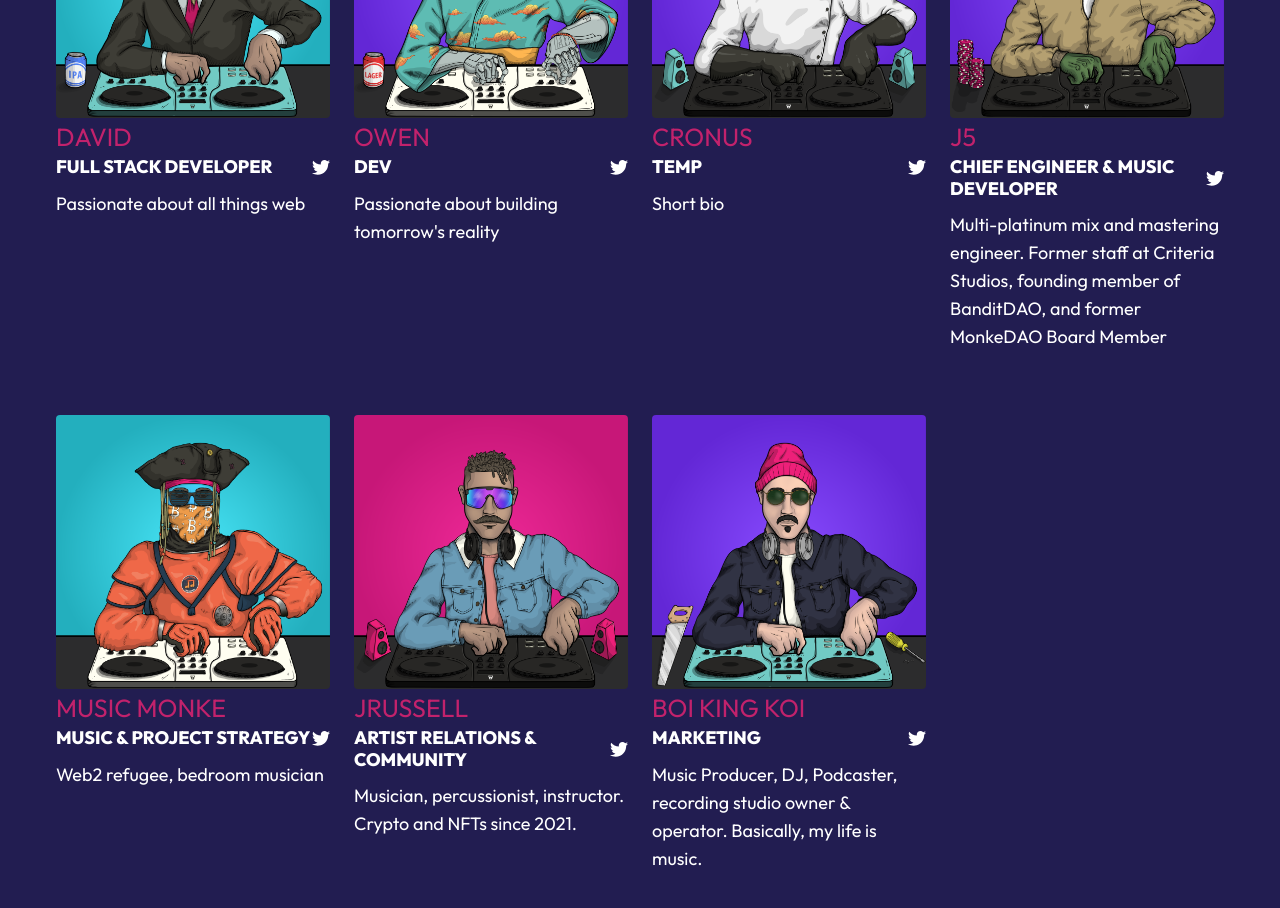
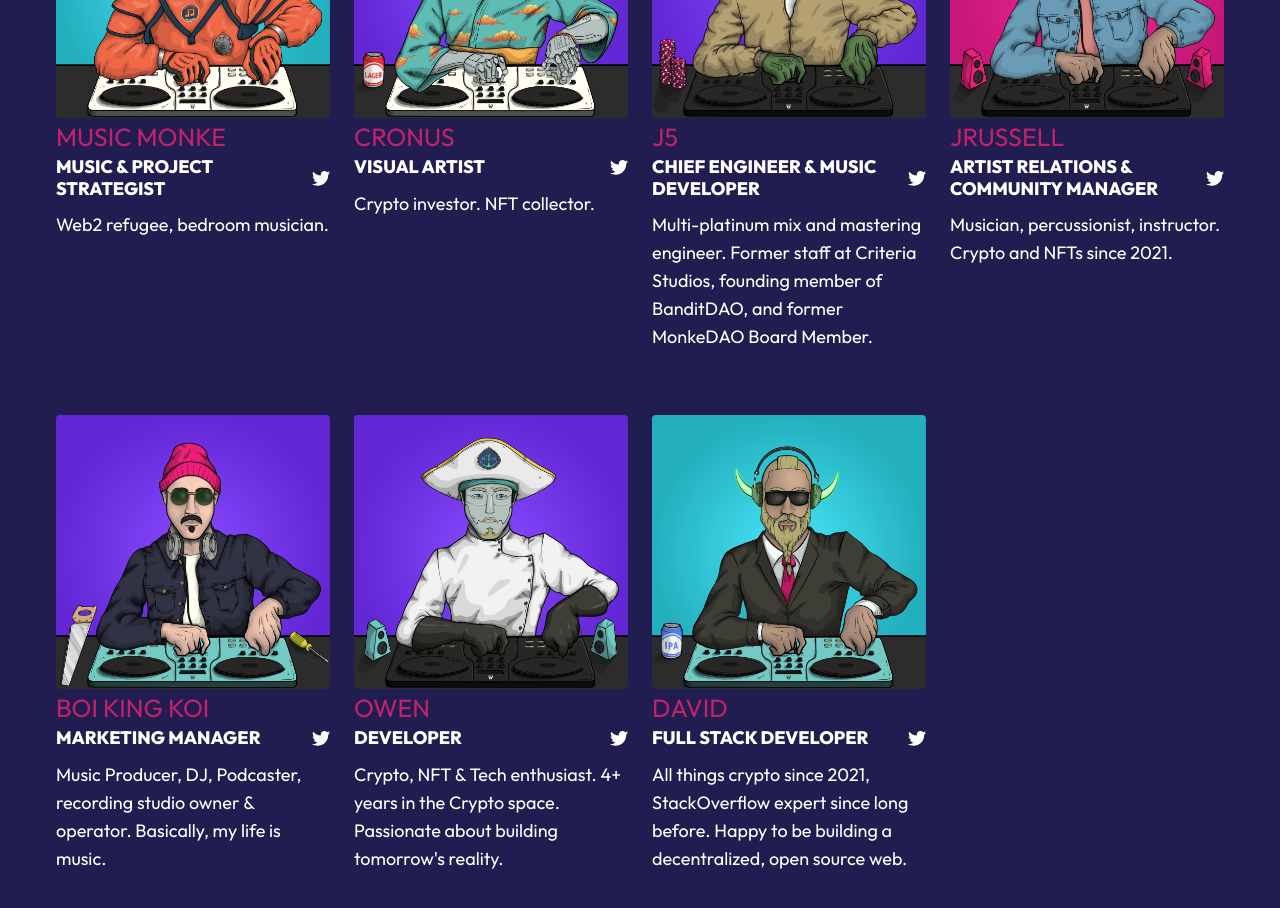
Before and after one commit to DavidPullinger/pixelbands-main, a Next.js app: page /about in a window 1280 px wide. Shown: the part 1800-2708 px from the top of the page. Built offline with nearby package versions, Linux system fonts and the light colour scheme.

Commit message:
Edit team member details
- added twitter urls for all members
- tidied up bios for all members

```diff
--- a/components/About/TeamCard.tsx
+++ b/components/About/TeamCard.tsx
@@ -21,7 +21,7 @@ export default function TeamCard(props: TeamCardParams) {
           <p className="text-[18px] uppercase font-bold">{props.role}</p>
           <IconLink
             src={Twitter}
-            url="https://www.twitter.com"
+            url={"https://twitter.com/" + props.twitter}
             width={18}
             height={18}
           />
--- a/components/About/index.ts
+++ b/components/About/index.ts
@@ -8,4 +8,5 @@ export type TeamCardParams = {
   role: string;
   bio: string;
   pfp: StaticImageData;
+  twitter: string;
 };
--- a/pages/about.tsx
+++ b/pages/about.tsx
@@ -13,59 +13,6 @@ import {
   kingkoi,
   kotin,
 } from "public/images";
-
-const paragraph_1 =
-  "What if we could use the blockchain to create a new way of distributing music?";
-const paragraph_2 =
-  "What if we could create a system where artists could be paid directly by their fans?";
-const paragraph_3 =
-  "What if we could create a new music ecosystem that was transparent, fair, and decentralized?";
-
-const team = [
-  {
-    name: "David",
-    role: "Full Stack Developer",
-    bio: "Passionate about all things web",
-    pfp: david,
-  },
-  {
-    name: "Owen",
-    role: "Dev",
-    bio: "Passionate about building tomorrow's reality",
-    pfp: owen,
-  },
-  {
-    name: "Cronus",
-    role: "Temp",
-    bio: "Short bio",
-    pfp: cronus,
-  },
-
-  {
-    name: "J5",
-    role: "Chief Engineer & Music Developer",
-    bio: "Multi-platinum mix and mastering engineer. Former staff at Criteria Studios, founding member of BanditDAO, and former MonkeDAO Board Member",
-    pfp: j5,
-  },
-  {
-    name: "Music Monke",
-    role: "Music & Project Strategy",
-    bio: "Web2 refugee, bedroom musician",
-    pfp: kotin,
-  },
-  {
-    name: "JRussell",
-    role: "Artist Relations & Community",
-    bio: "Musician, percussionist, instructor. Crypto and NFTs since 2021.",
-    pfp: jrussell,
-  },
-  {
-    name: "Boi King Koi",
-    role: "Marketing",
-    bio: "Music Producer, DJ, Podcaster, recording studio owner & operator. Basically, my life is music.",
-    pfp: kingkoi,
-  },
-];
 
 const About: NextPage = () => {
   return (
@@ -129,6 +76,7 @@ const About: NextPage = () => {
                 role={member.role}
                 pfp={member.pfp}
                 bio={member.bio}
+                twitter={member.twitter}
               />
             );
           })}
@@ -138,4 +86,64 @@ const About: NextPage = () => {
   );
 };
 
+const paragraph_1 =
+  "What if we could use the blockchain to create a new way of distributing music?";
+const paragraph_2 =
+  "What if we could create a system where artists could be paid directly by their fans?";
+const paragraph_3 =
+  "What if we could create a new music ecosystem that was transparent, fair, and decentralized?";
+
+const team = [
+  {
+    name: "Music Monke",
+    role: "Music & Project Strategist",
+    bio: "Web2 refugee, bedroom musician.",
+    pfp: kotin,
+    twitter: "MusicMonke",
+  },
+  {
+    name: "Cronus",
+    role: "Visual Artist",
+    bio: "Crypto investor. NFT collector.",
+    pfp: cronus,
+    twitter: "CronusTitanNFT",
+  },
+  {
+    name: "J5",
+    role: "Chief Engineer & Music Developer",
+    bio: "Multi-platinum mix and mastering engineer. Former staff at Criteria Studios, founding member of BanditDAO, and former MonkeDAO Board Member.",
+    pfp: j5,
+    twitter: "j5trades",
+  },
+  {
+    name: "JRussell",
+    role: "Artist Relations & Community Manager",
+    bio: "Musician, percussionist, instructor. Crypto and NFTs since 2021.",
+    pfp: jrussell,
+    twitter: "joseph_russsell ",
+  },
+
+  {
+    name: "Boi King Koi",
+    role: "Marketing Manager",
+    bio: "Music Producer, DJ, Podcaster, recording studio owner & operator. Basically, my life is music.",
+    pfp: kingkoi,
+    twitter: "boikingkoi",
+  },
+  {
+    name: "Owen",
+    role: "Developer",
+    bio: "Crypto, NFT & Tech enthusiast. 4+ years in the Crypto space. Passionate about building tomorrow's reality.",
+    pfp: owen,
+    twitter: "NFTOwen",
+  },
+  {
+    name: "David",
+    role: "Full Stack Developer",
+    bio: "All things crypto since 2021, StackOverflow expert since long before. Happy to be building a decentralized, open source web. ",
+    pfp: david,
+    twitter: "devid_sol",
+  },
+];
+
 export default About;
```
Also changed, not shown: public/images/cronus.png, public/images/owen.png.
